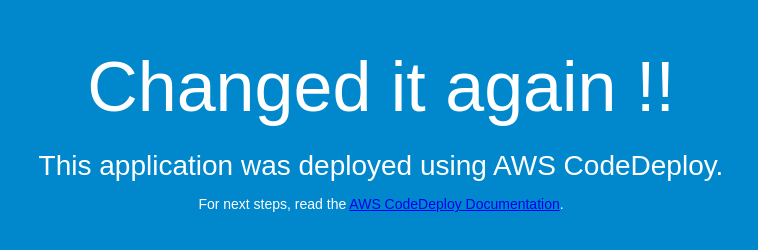
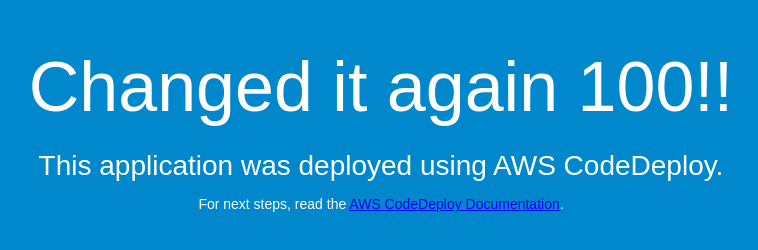
Before and after one commit to vineetb95/sampleS3app, a plain HTML site: page index.html in a window 1280 px wide. Shown: the whole page, without its empty margins (259-1017 px from the left). Drawn offline with Linux system fonts and the light colour scheme.

Commit message:
Update index.html

```diff
--- a/index.html
+++ b/index.html
@@ -26,7 +26,7 @@
 </head>
 <body>
   <div align="center">
-    <h1>Changed it again !!</h1>
+    <h1>Changed it again 100!!</h1>
     <h2>This application was deployed using AWS CodeDeploy.</h2>
     <p>For next steps, read the <a href="http://aws.amazon.com/documentation/codedeploy">AWS CodeDeploy Documentation</a>.</p>
   </div>
```
